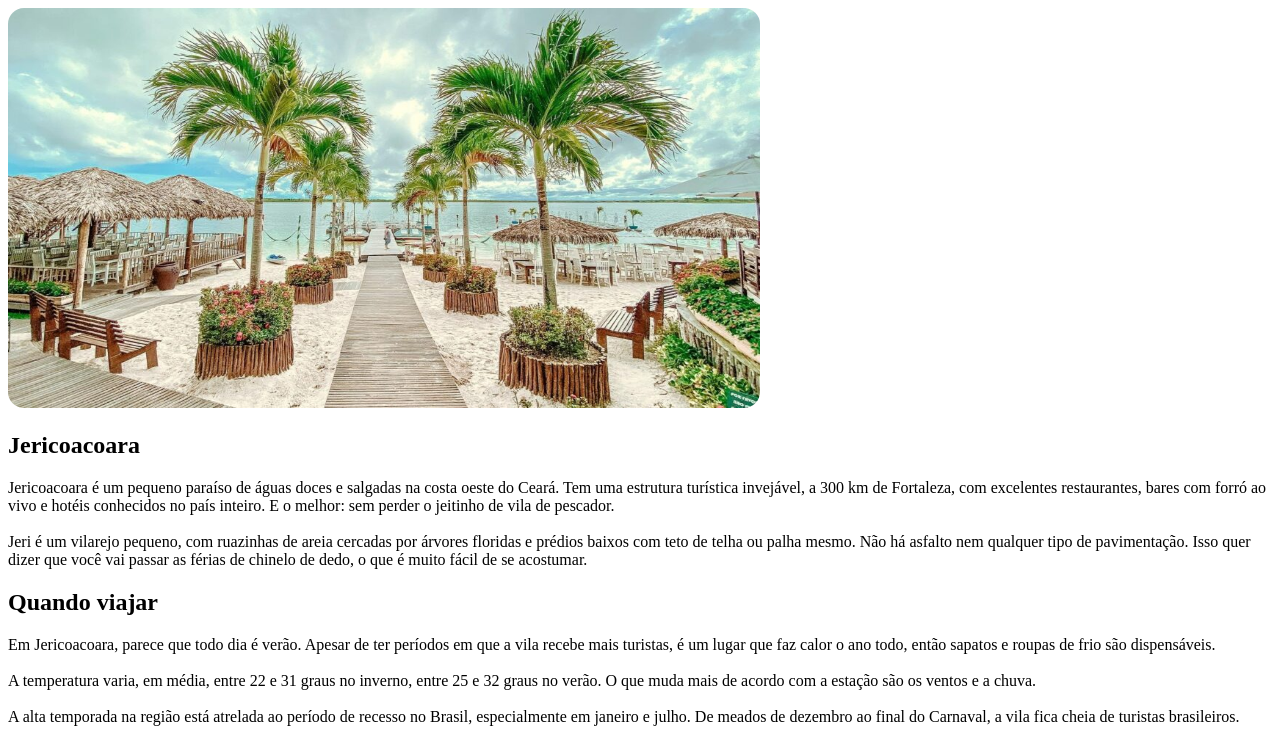
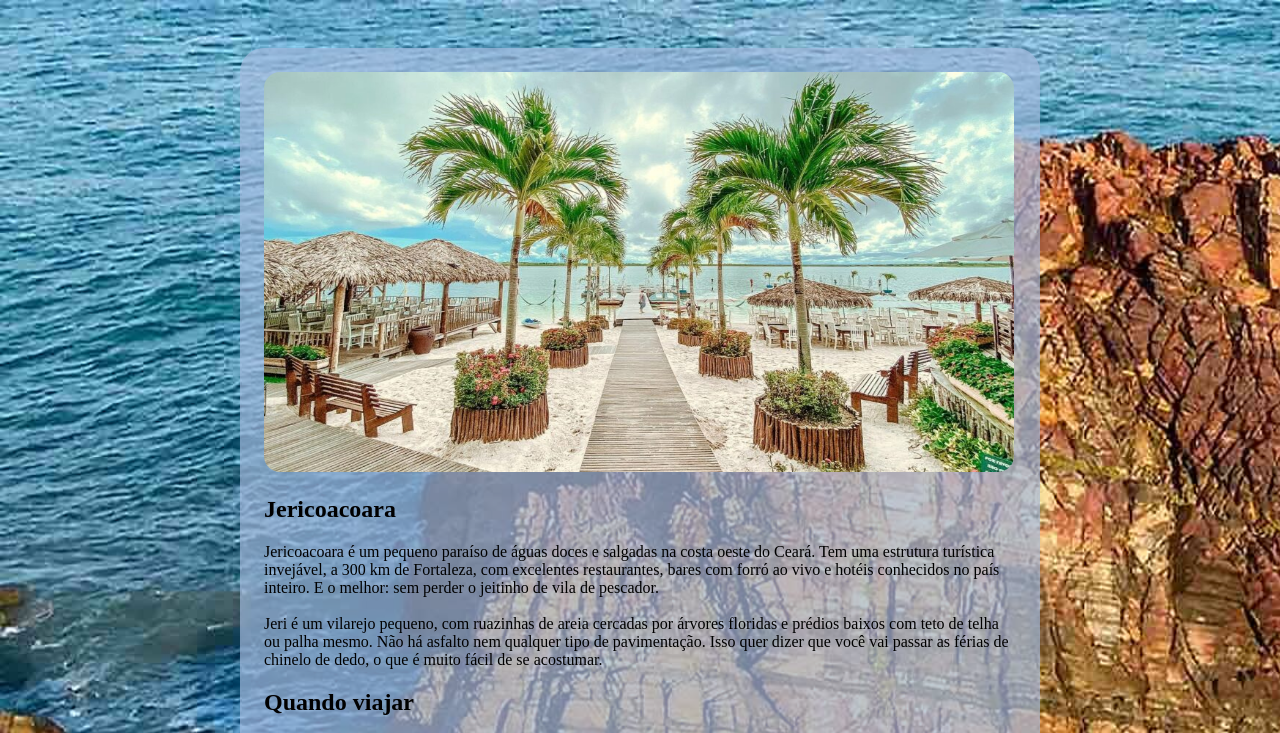
Before and after one commit to L3a0z1nh0/Local-Tur-stico, a plain HTML site: page index.html in a window 1280 px wide. Shown: the top 733 px of the page. Drawn offline with Linux system fonts and the light colour scheme.

Commit message:
Imagem de fundo; estilo #page

```diff
--- a/style.css
+++ b/style.css
@@ -1,5 +1,19 @@
+body {
+    background-image: url(assets/1703144.jpg);
+    background-size: cover;
+}
+
+#page {
+    box-sizing: border-box;
+    width: 800px;
+    padding: 24px;
+    background-color: #a4bbdfb2;
+    border-radius: 24px;
+    margin: 48px auto;
+}
+
 img {
     border-radius: 16px;
-    width: 752px;
+    width: 750px;
     height: 400px;
 }
```
